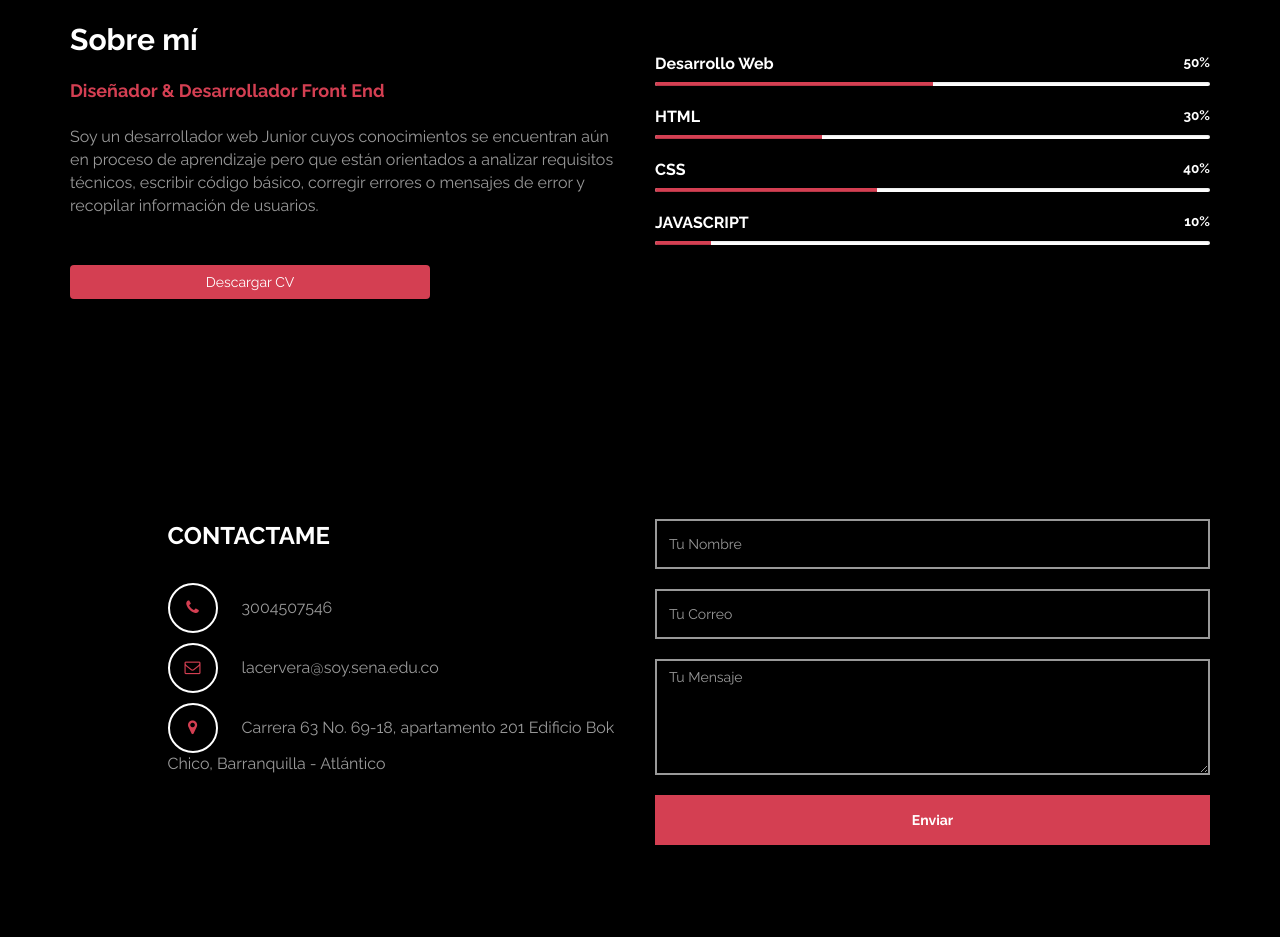
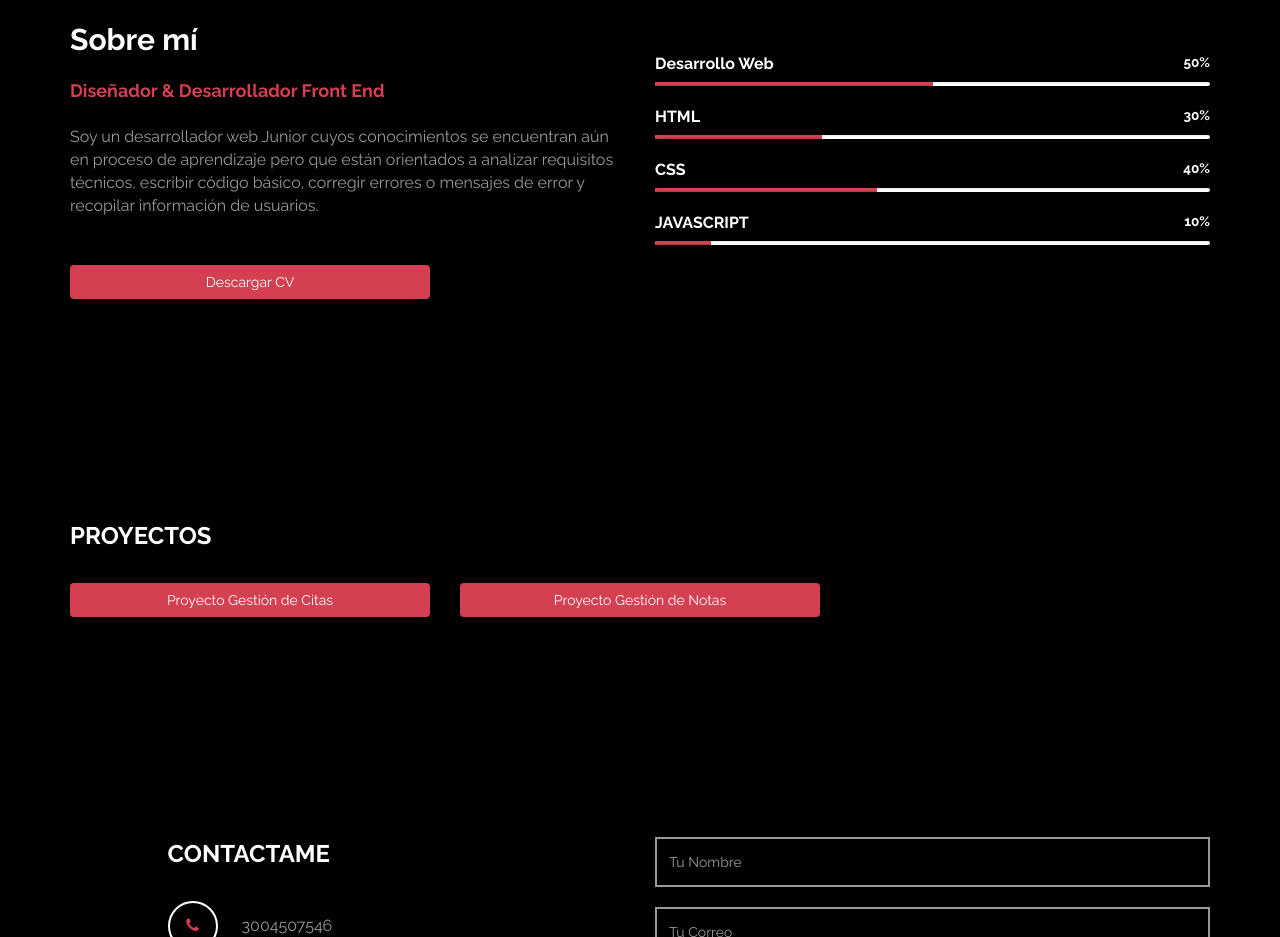
Before and after one commit to Leonardheim/portafolio, a plain HTML site: page index.html in a window 1280 px wide. Shown: the part 1338-2275 px from the top of the page. Drawn offline with Linux system fonts and the light colour scheme.

Commit message:
Update index.html

```diff
--- a/index.html
+++ b/index.html
@@ -199,7 +199,21 @@
         </div>
       </div>
       <!-- Fin Sobre Mí -->
-
+      <!-- Inicio Proyectos-->
+      <div id="contact" class="section">
+        <div class="container">
+          <p class="contact-title">PROYECTOS</p>
+          <div class="row">
+            <div class="col-md-4">
+              <a style="background-color: #D43F52; color: #ffffff;" class="btn btn-block" href="https://github.com/Leonardheim/mediconnect.git" target="_blank"> Proyecto Gestión de Citas</a>
+            </div>
+            <div class="col-md-4">
+              <a style="background-color: #D43F52; color: #ffffff;" class="btn btn-block" href="https://github.com/Leonardheim/gestion_notas.git" target="_blank"> Proyecto Gestión de Notas</a>
+            </div>
+          </div>
+        </div>
+      </div>
+      <!-- Fin Proyectos-->
       <!-- Inicio de contacto -->
       <div id="contact" class="section">
         <div class="container">
```
